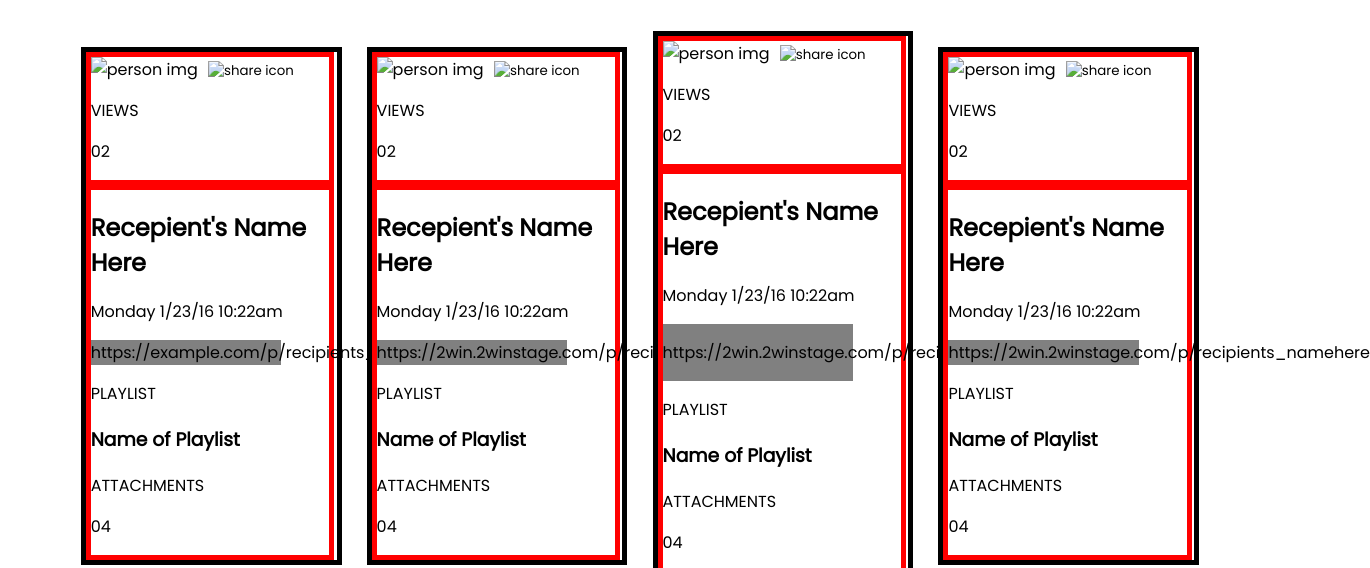
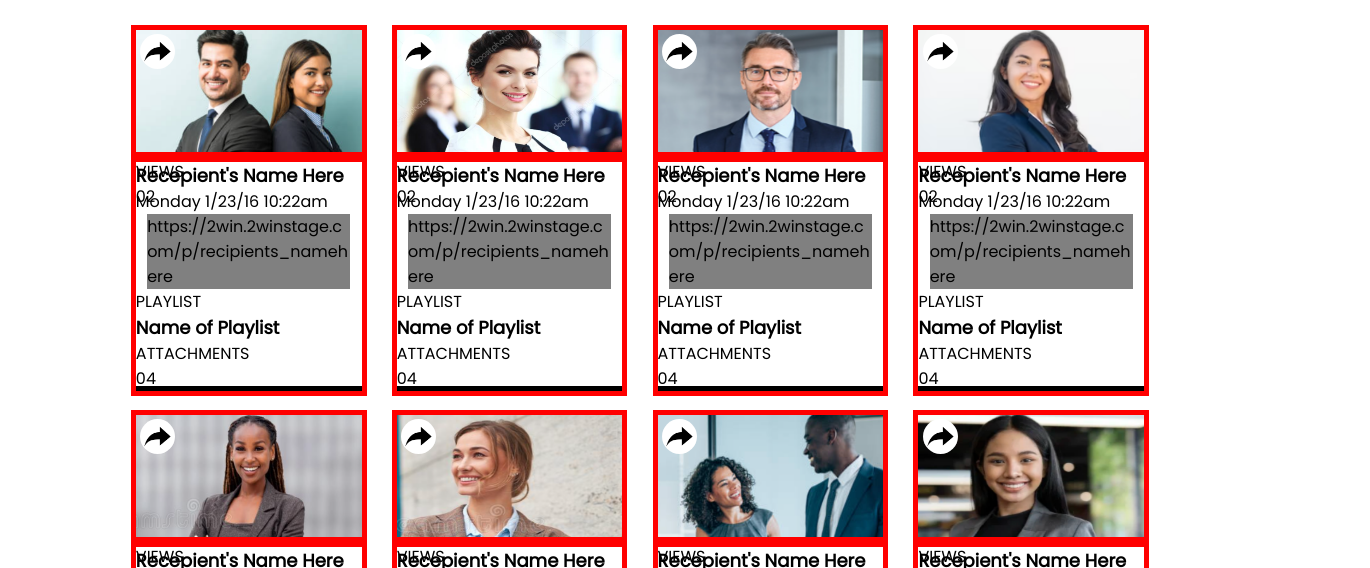
Before and after one commit to lauraguerra1/static-comp-challenge, a plain HTML site: page index.html in a window 1280 px wide. Shown: the part 232-800 px from the top of the page, 1370 px wide, since content can reach past the window. Drawn offline with nearby package versions, Linux system fonts and the light colour scheme.

Commit message:
Add background images

```diff
--- a/index.html
+++ b/index.html
@@ -49,30 +49,11 @@
   <main>
     <h1>Shares</h1>
     <section class="share-grid flex-container">
-      <article class="share-cards">
+      <article class="share-cards flex-container">
         <section class="main-image">
-         <img src="" alt="person img">
-          <button>
-            <img src="" alt="share icon">
-          </button>
-          <p>VIEWS</p>
-          <p class="card-count">02</p>
-        </section>
-        <section class="card-details">
-          <h2>Recepient's Name Here</h2>
-          <p>Monday 1/23/16 10:22am</p>
-          <p class="link-block">https://example.com/p/recipients_namehere</p>
-          <p>PLAYLIST</p>
-          <h3>Name of Playlist</h3>
-          <p>ATTACHMENTS</p>
-          <p class="card-count">04</p>
-        </section>
-      </article>
-      <article class="share-cards">
-        <section class="main-image">
-         <img src="" alt="person img">
-          <button>
-            <img src="" alt="share icon">
+         <img class="album-cover" src="./two-people.png" alt="image of two people">
+          <button class="card-button">
+            <img src="./forward-icon.png" alt="share icon">
           </button>
           <p>VIEWS</p>
           <p class="card-count">02</p>
@@ -87,32 +68,11 @@
           <p class="card-count">04</p>
         </section>
       </article>
-      <article class="share-cards">
+      <article class="share-cards flex-container">
         <section class="main-image">
-         <img src="" alt="person img">
-          <button>
-            <img src="" alt="share icon">
-          </button>
-          <p>VIEWS</p>
-          <p class="card-count">02</p>
-        </section>
-        <section class="card-details">
-          <h2>Recepient's Name Here</h2>
-          <p>Monday 1/23/16 10:22am</p>
-          <div class="flex-container link-block">
-            <p>https://2win.2winstage.com/p/recipients_namehere</p>
-          </div>
-          <p>PLAYLIST</p>
-          <h3>Name of Playlist</h3>
-          <p>ATTACHMENTS</p>
-          <p class="card-count">04</p>
-        </section>
-      </article>
-      <article class="share-cards">
-        <section class="main-image">
-         <img src="" alt="person img">
-          <button>
-            <img src="" alt="share icon">
+         <img class="album-cover" src="./woman-with-white-shirt.png" alt="albumn cover with pink cassette tape">
+          <button class="card-button">
+            <img src="./forward-icon.png" alt="share icon">
           </button>
           <p>VIEWS</p>
           <p class="card-count">02</p>
@@ -127,11 +87,11 @@
           <p class="card-count">04</p>
         </section>
       </article>
-      <article class="share-cards">
+      <article class="share-cards flex-container">
         <section class="main-image">
-         <img src="" alt="person img">
-          <button>
-            <img src="" alt="share icon">
+         <img class="album-cover" src="./man-glasses.png" alt="albumn cover with pink cassette tape">
+          <button class="card-button">
+            <img src="./forward-icon.png" alt="share icon">
           </button>
           <p>VIEWS</p>
           <p class="card-count">02</p>
@@ -146,11 +106,11 @@
           <p class="card-count">04</p>
         </section>
       </article>
-      <article class="share-cards">
+      <article class="share-cards flex-container">
         <section class="main-image">
-         <img src="" alt="person img">
-          <button>
-            <img src="" alt="share icon">
+         <img class="album-cover" src="./woman-suit.png" alt="albumn cover with pink cassette tape">
+          <button class="card-button">
+            <img src="./forward-icon.png" alt="share icon">
           </button>
           <p>VIEWS</p>
           <p class="card-count">02</p>
@@ -165,11 +125,11 @@
           <p class="card-count">04</p>
         </section>
       </article>
-      <article class="share-cards">
+      <article class="share-cards flex-container">
         <section class="main-image">
-         <img src="" alt="person img">
-          <button>
-            <img src="" alt="share icon">
+         <img class="album-cover" src="./woman-grey-suit.png" alt="albumn cover with pink cassette tape">
+          <button class="card-button">
+            <img src="./forward-icon.png" alt="share icon">
           </button>
           <p>VIEWS</p>
           <p class="card-count">02</p>
@@ -184,11 +144,49 @@
           <p class="card-count">04</p>
         </section>
       </article>
-      <article class="share-cards">
+      <article class="share-cards flex-container">
         <section class="main-image">
-         <img src="" alt="person img">
-          <button>
-            <img src="" alt="share icon">
+         <img class="album-cover" src="./side-profile.png" alt="albumn cover with pink cassette tape">
+          <button class="card-button">
+            <img src="./forward-icon.png" alt="share icon">
+          </button>
+          <p>VIEWS</p>
+          <p class="card-count">02</p>
+        </section>
+        <section class="card-details">
+          <h2>Recepient's Name Here</h2>
+          <p>Monday 1/23/16 10:22am</p>
+          <p class="link-block">https://2win.2winstage.com/p/recipients_namehere</p>
+          <p>PLAYLIST</p>
+          <h3>Name of Playlist</h3>
+          <p>ATTACHMENTS</p>
+          <p class="card-count">04</p>
+        </section>
+      </article>
+      <article class="share-cards flex-container">
+        <section class="main-image">
+         <img class="album-cover" src="./people-talking.png" alt="albumn cover with pink cassette tape">
+          <button class="card-button">
+            <img src="./forward-icon.png" alt="share icon">
+          </button>
+          <p>VIEWS</p>
+          <p class="card-count">02</p>
+        </section>
+        <section class="card-details">
+          <h2>Recepient's Name Here</h2>
+          <p>Monday 1/23/16 10:22am</p>
+          <p class="link-block">https://2win.2winstage.com/p/recipients_namehere</p>
+          <p>PLAYLIST</p>
+          <h3>Name of Playlist</h3>
+          <p>ATTACHMENTS</p>
+          <p class="card-count">04</p>
+        </section>
+      </article>
+      <article class="share-cards flex-container">
+        <section class="main-image">
+         <img class="album-cover" src="./person-green-bg.png" alt="albumn cover with pink cassette tape">
+          <button class="card-button">
+            <img src="./forward-icon.png" alt="share icon">
           </button>
           <p>VIEWS</p>
           <p class="card-count">02</p>
--- a/styles.css
+++ b/styles.css
@@ -28,6 +28,7 @@ nav {
 main {
   padding: 1%;
 }
+
 .flex-container {
   display: flex;
   align-items: center;
@@ -67,15 +68,53 @@ button {
 }
 
 article {
+  flex-direction: column;
+  justify-content: center;
   border: 5px solid black;
-  max-height: 25%;
-  max-width: 20%;
+  height: 350px;
+  max-width: 18%;
   margin: 1%;
 }
 
 article > section {
-  width: 95%;
+  position: relative;
   border: 5px solid red;
+  width: 100%;
+  height: 100%;
+}
+
+.card-button{
+  /* background-image: white; */
+  /* border-radius: 50%; */
+  position: absolute;
+  /* align-self: flex-end; */
+  z-index: 1;
+  top: 0;
+  left: 0;
+  padding: 2%;
+}
+
+.card-button > img {
+  background-color: white;
+  max-height: 35px;
+  border-radius: 50%;
+}
+
+.card-details {
+  overflow-wrap: break-word;
+}
+
+article p, h2, h3 {
+  margin: 0 auto;
+}
+
+article h2, h3 {
+  font-size: large;
+}
+
+.main-image {
+ height: 35%;
+ position: relative;
 }
 
 .share-grid {
@@ -84,7 +123,13 @@ article > section {
   max-width: 100vw;
 }
 
+.album-cover {
+  height: 100%;
+  width: 100%;
+  /* overflow: clip; */
+}
+
 .link-block {
   background-color: grey;
-  width: 80%;
+  width: 90%;
 }
```
Also changed, not shown: forward-icon.png (added), man-glasses.png (added), people-talking.png (added), person-green-bg.png (added), side-profile.png (added), two-people.png (added), woman-grey-suit.png (added), woman-suit.png (added), woman-with-white-shirt.png (added).
